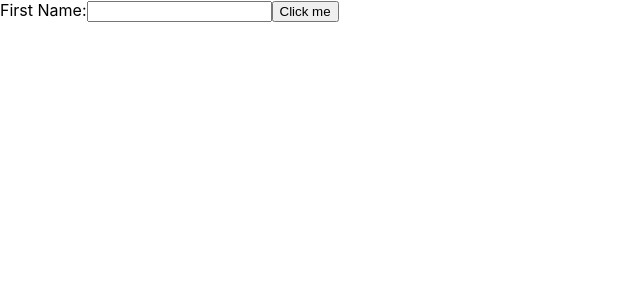
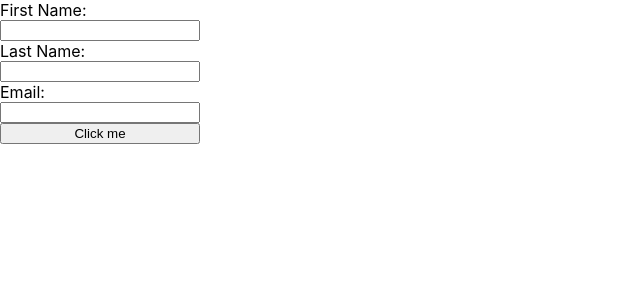
Before and after one commit to B-savaliya/first-project, a React (Create React App) app: page /register in a window 1280 px wide. Shown: the top 300 px of the page, without its empty margins (0-640 px from the left). Built offline with nearby package versions, Linux system fonts and the light colour scheme.

Commit message:
feat: error handling

```diff
--- a/src/components/signup/index.js
+++ b/src/components/signup/index.js
@@ -2,26 +2,60 @@ import React, { useState } from "react";
 import Button from "../../common/components/button";
 
 function Signup() {
-  const [userInfo, setUserInfo] = useState({});
+  const [firstName, setFirstName] = useState("");
+  const [lastName, setLastName] = useState("");
+  const [email, setEmail] = useState("");
+  const [error, setError] = useState({});
+  console.log("err*******", error);
 
-  const handleChange = (event) => {
-    console.log("event******", event);
-    const inputValues = {
-      fName: event.target.value,
-    };
-    setUserInfo(inputValues);
-  };
-
-  const handleSubmit = () => {
-    console.log("userInfo******", userInfo);
-    localStorage.setItem("userInfo", JSON.stringify(userInfo));
+  const submit = () => {
+    if (firstName === "") {
+      setError({ fName: "* Please enter first name" });
+    }
+    if (lastName === "") {
+      setError({ lName: "* Please enter last name" });
+    } else {
+      localStorage.setItem(
+        "user",
+        JSON.stringify({
+          fName: firstName,
+          lName: lastName,
+          email: email,
+        })
+      );
+    }
   };
 
   return (
-    <div>
-      <label>First Name:</label>
-      <input name="fName" onChange={(event) => handleChange(event)}></input>
-      <Button onClick={handleSubmit} />
+    <div style={{ display: "flex", flexDirection: "column", width: "200px" }}>
+      <label>
+        First Name:{" "}
+        <span style={{ color: "red", fontSize: "10px" }}>{error.fName}</span>
+      </label>
+      <input
+        id="fName"
+        name="fName"
+        onChange={(e) => {
+          setFirstName(e.target.value);
+          setError("");
+        }}
+      ></input>
+      <label>
+        Last Name:
+        <span style={{ color: "red", fontSize: "10px" }}>{error.lName}</span>
+      </label>
+      <input
+        id="lName"
+        name="lName"
+        onChange={(e) => setLastName(e.target.value)}
+      ></input>
+      <label>Email:</label>
+      <input
+        id="email"
+        name="email"
+        onChange={(e) => setEmail(e.target.value)}
+      ></input>
+      <Button onClick={submit}></Button>
     </div>
   );
 }
```
